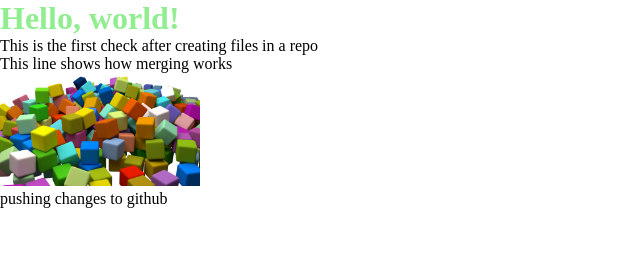
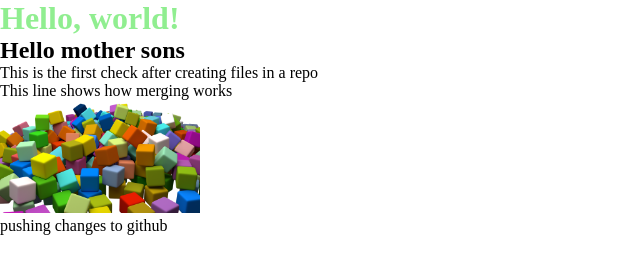
Before and after one commit to Manish8801/hello-world, a plain HTML site: page index.html in a window 1280 px wide. Shown: the whole page, without its empty margins (0-640 px from the left). Drawn offline with Linux system fonts and the light colour scheme.

Commit message:
Update index.html
"Just checking"

```diff
--- a/index.html
+++ b/index.html
@@ -4,12 +4,13 @@
 <head>
     <meta charset="UTF-8">
     <meta name="viewport" content="width=device-width, initial-scale=1.0">
-    <title>Document</title>
+    <title>Hello world</title>
     <link rel="stylesheet" href="index.css">
 </head>
 
 <body>
     <h1>Hello, world!</h1>
+    <h2>Hello mother sons</h2>
     <p>This is the first check after creating files in a repo</p>
     <p>This line shows how merging works</p>
     <img src="./cubes-677092_1280.webp" width="200px" alt="">
```
